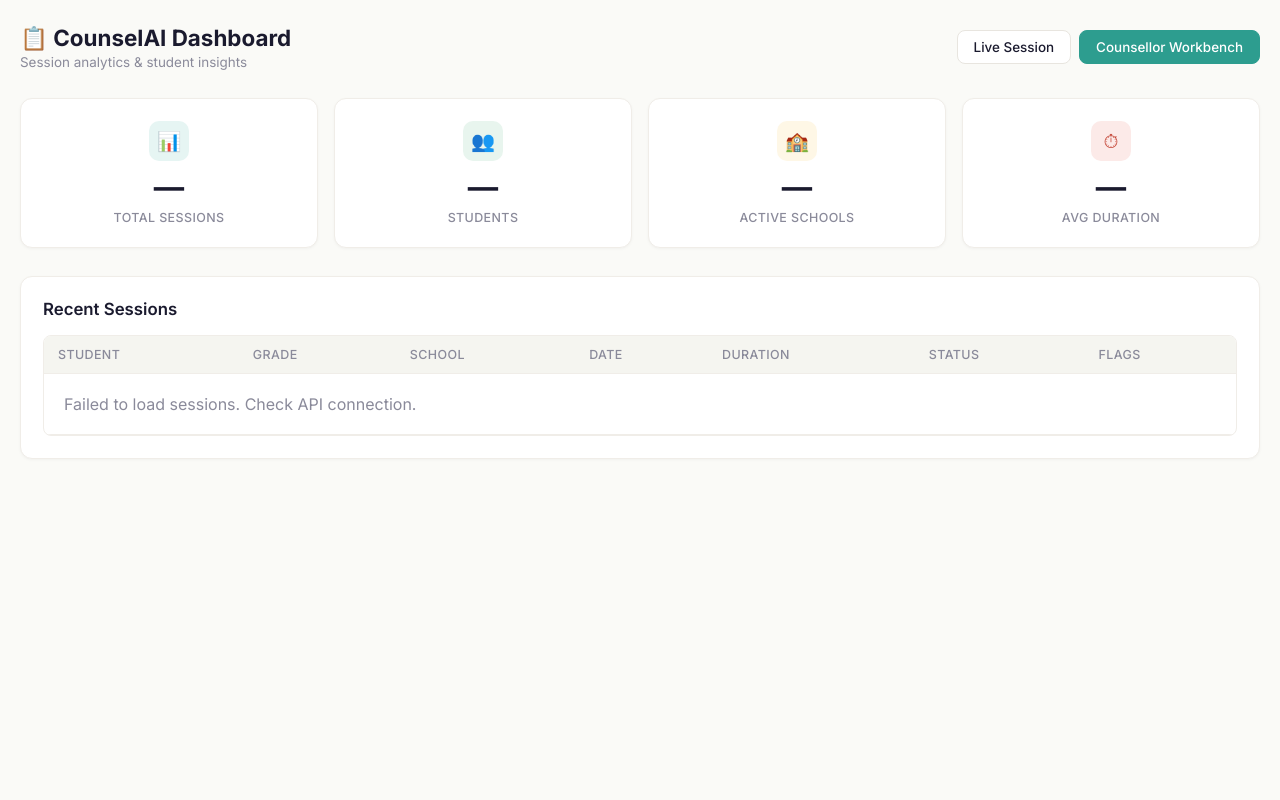
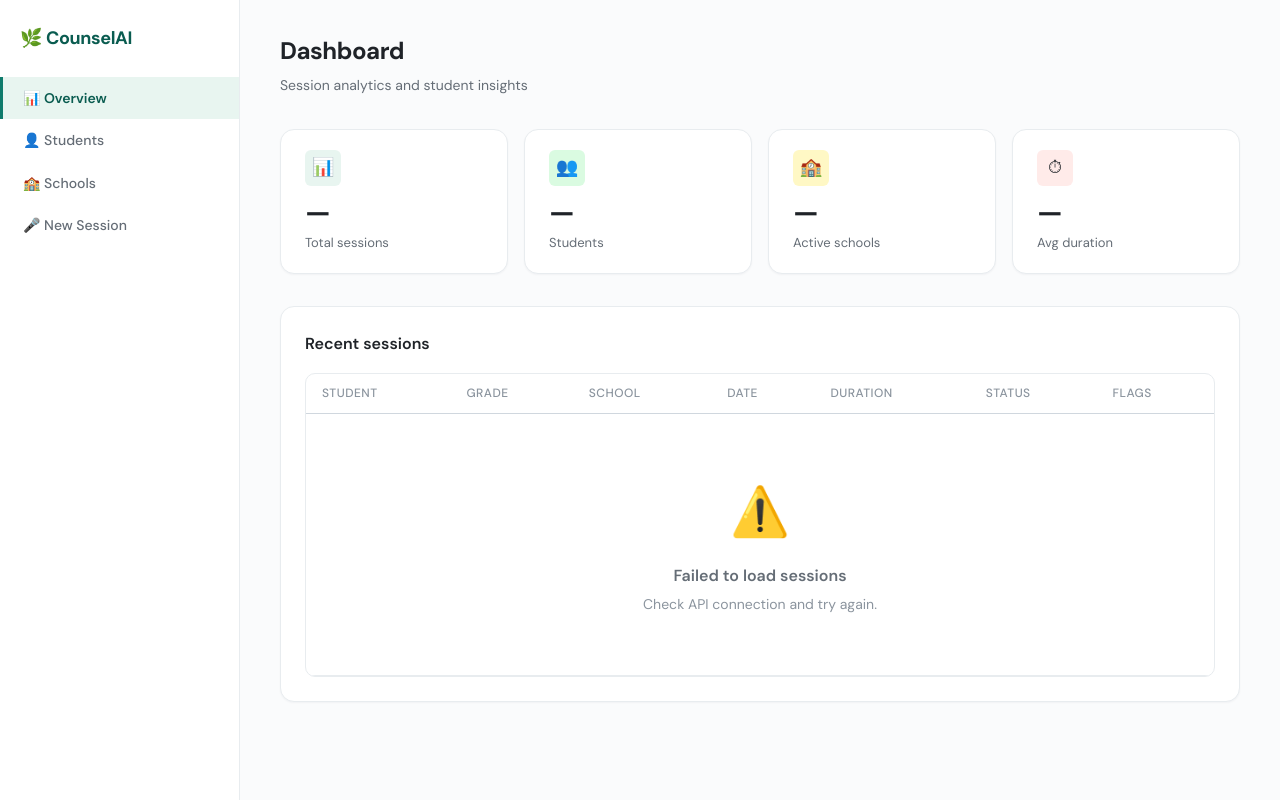
Before and after one commit to adityac7/counsel-ai, a FastAPI app: page /dashboard in a window 1280 px wide. Run offline with FastAPI, Linux system fonts and the light colour scheme; parts of the project's set-up code (start-up, migrations or seed data) failed here and were passed over.

```diff
--- a/templates/dashboard.html
+++ b/templates/dashboard.html
@@ -5,135 +5,335 @@
 <meta name="viewport" content="width=device-width,initial-scale=1">
 <title>Dashboard — CounselAI</title>
 <link rel="icon" type="image/svg+xml" href="/static/favicon.svg">
-<link href="https://fonts.googleapis.com/css2?family=Inter:wght@400;500;600;700&display=swap" rel="stylesheet">
+<link href="https://fonts.googleapis.com/css2?family=DM+Sans:wght@400;500;600;700&display=swap" rel="stylesheet">
 <style>
-:root{
-  --bg:#fafaf7;--surface:#ffffff;--surface-2:#f5f5f0;
-  --border:#e8e5df;--border-light:#f0ede8;
-  --teal:#2d9d8f;--teal-light:#e6f5f3;--teal-dark:#247f73;
-  --amber:#d4940a;--amber-light:#fef7e6;
-  --red:#c44536;--red-light:#fceae8;
-  --green:#3a8f6a;--green-light:#e8f5ee;
-  --text:#1a1a2e;--text-secondary:#5a5a6e;--text-muted:#8a8a9a;
+:root {
+  --bg-primary: #FAFBFC;
+  --bg-card: #FFFFFF;
+  --bg-subtle: #F4F5F7;
+  --bg-hover: #F0F1F4;
+  --brand: #0F7B6C;
+  --brand-light: #E8F5F0;
+  --brand-hover: #0D6B5E;
+  --brand-text: #0A5C50;
+  --success: #1A7F37;
+  --success-bg: #DAFBE1;
+  --warning: #9A6700;
+  --warning-bg: #FFF8C5;
+  --danger: #CF222E;
+  --danger-bg: #FFEBE9;
+  --info: #0969DA;
+  --info-bg: #DDF4FF;
+  --text-primary: #1F2328;
+  --text-secondary: #656D76;
+  --text-tertiary: #8B949E;
+  --border: #D0D7DE;
+  --border-subtle: #E8ECEF;
+  --border-hover: #B0B8C1;
+  --shadow-sm: 0 1px 2px rgba(31,35,40,0.04);
+  --shadow-md: 0 3px 6px rgba(31,35,40,0.04), 0 2px 4px rgba(31,35,40,0.08);
+  --shadow-lg: 0 8px 24px rgba(31,35,40,0.08), 0 2px 8px rgba(31,35,40,0.04);
+  --radius-sm: 6px;
+  --radius-md: 10px;
+  --radius-lg: 14px;
+  --radius-xl: 20px;
 }
-*{box-sizing:border-box;margin:0;padding:0}
-body{font-family:'Inter',system-ui,sans-serif;color:var(--text);background:var(--bg);min-height:100vh}
-.app{max-width:1300px;margin:0 auto;padding:24px 20px 48px}
+* { box-sizing: border-box; margin: 0; padding: 0; }
+body {
+  font-family: 'DM Sans', system-ui, -apple-system, sans-serif;
+  color: var(--text-primary);
+  background: var(--bg-primary);
+  min-height: 100vh;
+  font-size: 15px;
+  line-height: 1.6;
+}
+a { color: inherit; text-decoration: none; }
 
-/* Top bar */
-.topbar{display:flex;align-items:center;justify-content:space-between;gap:12px;margin-bottom:28px;flex-wrap:wrap}
-.topbar h1{font-size:1.4rem;font-weight:700;color:var(--text)}
-.topbar .sub{color:var(--text-muted);font-size:.84rem;margin-top:2px}
-.nav{display:flex;gap:8px;flex-wrap:wrap}
-.btn{display:inline-flex;align-items:center;gap:6px;padding:8px 16px;border-radius:8px;font-size:.84rem;font-weight:500;text-decoration:none;color:var(--text);background:var(--surface);border:1px solid var(--border);cursor:pointer;transition:all .15s}
-.btn:hover{border-color:var(--teal);color:var(--teal)}
-.btn-primary{background:var(--teal);color:#fff;border-color:var(--teal)}
-.btn-primary:hover{background:var(--teal-dark);color:#fff}
+/* Layout */
+.layout { display: flex; min-height: 100vh; }
+.sidebar {
+  width: 240px;
+  background: var(--bg-card);
+  border-right: 1px solid var(--border-subtle);
+  padding: 24px 0;
+  position: fixed;
+  top: 0;
+  left: 0;
+  bottom: 0;
+  display: flex;
+  flex-direction: column;
+  z-index: 10;
+}
+.sidebar-brand {
+  font-size: 18px;
+  font-weight: 700;
+  color: var(--brand-text);
+  padding: 0 20px 24px;
+  letter-spacing: -0.02em;
+}
+.nav-item {
+  display: flex;
+  align-items: center;
+  gap: 10px;
+  padding: 10px 20px;
+  font-size: 14px;
+  font-weight: 500;
+  color: var(--text-secondary);
+  transition: all 0.15s ease;
+  border-left: 3px solid transparent;
+}
+.nav-item:hover { color: var(--text-primary); background: var(--bg-subtle); }
+.nav-item.active {
+  color: var(--brand-text);
+  background: var(--brand-light);
+  border-left-color: var(--brand);
+  font-weight: 600;
+}
+.content {
+  margin-left: 240px;
+  flex: 1;
+  padding: 32px 40px 64px;
+  max-width: 1200px;
+}
 
-/* Stats row */
-.stats-row{display:grid;grid-template-columns:repeat(auto-fit,minmax(200px,1fr));gap:16px;margin-bottom:28px}
-.stat-card{background:var(--surface);border:1px solid var(--border-light);border-radius:12px;padding:22px 20px;text-align:center;box-shadow:0 1px 3px rgba(0,0,0,.04)}
-.stat-card .icon{width:40px;height:40px;border-radius:10px;display:inline-flex;align-items:center;justify-content:center;font-size:1.2rem;margin-bottom:10px}
-.stat-card .icon.teal{background:var(--teal-light);color:var(--teal)}
-.stat-card .icon.amber{background:var(--amber-light);color:var(--amber)}
-.stat-card .icon.green{background:var(--green-light);color:var(--green)}
-.stat-card .icon.red{background:var(--red-light);color:var(--red)}
-.stat-card .val{font-size:1.9rem;font-weight:700;color:var(--text);line-height:1.1}
-.stat-card .label{font-size:.78rem;color:var(--text-muted);margin-top:6px;text-transform:uppercase;letter-spacing:.4px;font-weight:500}
+/* Page header */
+.page-header { margin-bottom: 32px; }
+.page-header h1 {
+  font-size: 24px;
+  font-weight: 700;
+  color: var(--text-primary);
+  letter-spacing: -0.02em;
+}
+.page-header .subtitle {
+  color: var(--text-secondary);
+  font-size: 14px;
+  margin-top: 4px;
+}
+
+/* Stats */
+.stats-row {
+  display: grid;
+  grid-template-columns: repeat(4, 1fr);
+  gap: 16px;
+  margin-bottom: 32px;
+}
+.stat-card {
+  background: var(--bg-card);
+  border: 1px solid var(--border-subtle);
+  border-radius: var(--radius-lg);
+  padding: 20px 24px;
+  box-shadow: var(--shadow-sm);
+  text-align: left;
+}
+.stat-card:hover { border-color: var(--border); box-shadow: var(--shadow-md); }
+.stat-card .icon {
+  width: 36px;
+  height: 36px;
+  border-radius: var(--radius-sm);
+  display: flex;
+  align-items: center;
+  justify-content: center;
+  font-size: 18px;
+  margin-bottom: 12px;
+}
+.stat-card .icon.brand { background: var(--brand-light); }
+.stat-card .icon.success { background: var(--success-bg); }
+.stat-card .icon.warning { background: var(--warning-bg); }
+.stat-card .icon.danger { background: var(--danger-bg); }
+.stat-card .val {
+  font-size: 28px;
+  font-weight: 700;
+  color: var(--text-primary);
+  line-height: 1.1;
+}
+.stat-card .label {
+  font-size: 13px;
+  color: var(--text-secondary);
+  margin-top: 4px;
+}
 
 /* Cards */
-.card{background:var(--surface);border:1px solid var(--border-light);border-radius:12px;padding:22px;box-shadow:0 1px 3px rgba(0,0,0,.04);margin-bottom:20px}
-.card h2{font-size:1.05rem;font-weight:600;color:var(--text);margin-bottom:16px}
+.card {
+  background: var(--bg-card);
+  border: 1px solid var(--border-subtle);
+  border-radius: var(--radius-lg);
+  padding: 24px;
+  box-shadow: var(--shadow-sm);
+  margin-bottom: 24px;
+}
+.card:hover { border-color: var(--border); box-shadow: var(--shadow-md); }
+.card h2 {
+  font-size: 16px;
+  font-weight: 600;
+  color: var(--text-primary);
+  margin-bottom: 16px;
+}
 
 /* Chips */
-.chip{display:inline-block;padding:3px 10px;border-radius:6px;font-size:.75rem;font-weight:500}
-.chip-ok{background:var(--green-light);color:var(--green)}
-.chip-warn{background:var(--amber-light);color:var(--amber)}
-.chip-danger{background:var(--red-light);color:var(--red)}
-.chip-neutral{background:var(--surface-2);color:var(--text-secondary)}
+.chip {
+  display: inline-flex;
+  align-items: center;
+  gap: 4px;
+  padding: 2px 10px;
+  border-radius: 20px;
+  font-size: 12px;
+  font-weight: 500;
+}
+.chip-success { background: var(--success-bg); color: var(--success); }
+.chip-warning { background: var(--warning-bg); color: var(--warning); }
+.chip-danger { background: var(--danger-bg); color: var(--danger); }
+.chip-neutral { background: var(--bg-subtle); color: var(--text-secondary); }
 
 /* Table */
-.table-wrap{overflow-x:auto;border-radius:8px;border:1px solid var(--border-light)}
-table{width:100%;border-collapse:collapse;min-width:700px}
-th,td{text-align:left;padding:11px 14px;border-bottom:1px solid var(--border-light)}
-th{color:var(--text-muted);font-weight:500;font-size:.78rem;text-transform:uppercase;letter-spacing:.4px;background:var(--surface-2)}
-tr.row{cursor:pointer;transition:background .15s}
-tr.row:hover{background:var(--teal-light)}
+.table-wrap {
+  overflow-x: auto;
+  border-radius: var(--radius-md);
+  border: 1px solid var(--border-subtle);
+}
+table { width: 100%; border-collapse: collapse; font-size: 14px; min-width: 700px; }
+th {
+  text-align: left;
+  padding: 10px 16px;
+  font-weight: 500;
+  font-size: 12px;
+  color: var(--text-tertiary);
+  border-bottom: 1px solid var(--border);
+  text-transform: uppercase;
+  letter-spacing: 0.04em;
+}
+td { padding: 12px 16px; border-bottom: 1px solid var(--border-subtle); }
+tr.row { cursor: pointer; transition: background 0.15s; }
+tr.row:hover td { background: var(--bg-subtle); }
 
 /* Detail panel */
-.detail{margin-top:20px;display:none}
-.detail.active{display:block}
-.grid-2{display:grid;grid-template-columns:1fr 1fr;gap:16px}
-.card-inner{padding:16px;margin-bottom:12px;border-radius:10px;background:var(--surface-2);border:1px solid var(--border-light)}
-.card-inner strong{color:var(--text);font-size:.9rem}
+.detail { margin-top: 24px; display: none; }
+.detail.active { display: block; }
+.grid-2 { display: grid; grid-template-columns: 1fr 1fr; gap: 16px; }
+.card-inner {
+  padding: 16px;
+  margin-bottom: 12px;
+  border-radius: var(--radius-md);
+  background: var(--bg-subtle);
+  border: 1px solid var(--border-subtle);
+}
+.card-inner strong { color: var(--text-primary); font-size: 14px; }
 
 /* Metric bars */
-.metrics-bar{margin-bottom:8px}
-.metrics-bar .bar-label{display:flex;justify-content:space-between;font-size:.84rem;margin-bottom:4px;color:var(--text-secondary)}
-.metrics-bar .bar-label strong{color:var(--text)}
-.metrics-bar .track{height:6px;background:var(--surface-2);border-radius:4px;overflow:hidden;border:1px solid var(--border-light)}
-.metrics-bar .fill{height:100%;border-radius:4px;background:var(--teal);transition:width .4s}
+.metrics-bar { margin-bottom: 8px; }
+.metrics-bar .bar-label {
+  display: flex;
+  justify-content: space-between;
+  font-size: 13px;
+  margin-bottom: 4px;
+  color: var(--text-secondary);
+}
+.metrics-bar .bar-label strong { color: var(--text-primary); }
+.metrics-bar .track {
+  height: 6px;
+  background: var(--bg-subtle);
+  border-radius: 4px;
+  overflow: hidden;
+  border: 1px solid var(--border-subtle);
+}
+.metrics-bar .fill {
+  height: 100%;
+  border-radius: 4px;
+  background: var(--brand);
+  transition: width 0.4s;
+}
 
 /* Transcript */
-.transcript{max-height:340px;overflow-y:auto;margin-top:8px;padding:12px;border-radius:10px;background:var(--surface-2);border:1px solid var(--border-light)}
-.entry{padding:8px 12px;border-radius:8px;margin-bottom:6px}
-.entry.student{background:var(--teal-light);border:1px solid #c8e8e3}
-.entry.counsellor{background:var(--amber-light);border:1px solid #f0e0b8}
-.entry .role{font-size:.72rem;color:var(--text-muted);margin-bottom:2px;text-transform:uppercase;letter-spacing:.3px;font-weight:500}
+.transcript {
+  max-height: 340px;
+  overflow-y: auto;
+  margin-top: 8px;
+  padding: 12px;
+  border-radius: var(--radius-md);
+  background: var(--bg-subtle);
+  border: 1px solid var(--border-subtle);
+}
+.entry { padding: 8px 12px; border-radius: 8px; margin-bottom: 6px; }
+.entry.student { background: var(--bg-subtle); border: 1px solid var(--border-subtle); }
+.entry.counsellor { background: var(--brand-light); border: 1px solid #B8E4DC; }
+.entry .role {
+  font-size: 11px;
+  color: var(--text-tertiary);
+  margin-bottom: 2px;
+  text-transform: uppercase;
+  letter-spacing: 0.03em;
+  font-weight: 500;
+}
 
-.muted{color:var(--text-muted)}.empty{padding:20px;color:var(--text-muted)}
-ul{margin:0;padding-left:18px;color:var(--text-secondary)}
+.muted { color: var(--text-tertiary); }
+.empty-state {
+  text-align: center;
+  padding: 48px 20px;
+  color: var(--text-tertiary);
+}
+.empty-state .icon { font-size: 48px; margin-bottom: 12px; }
+.empty-state .title { font-size: 16px; font-weight: 600; color: var(--text-secondary); margin-bottom: 4px; }
+.empty-state .desc { font-size: 14px; color: var(--text-tertiary); }
+ul { margin: 0; padding-left: 18px; color: var(--text-secondary); }
 
-@media(max-width:768px){.grid-2{grid-template-columns:1fr}.stats-row{grid-template-columns:1fr 1fr}}
+@media(max-width: 900px) {
+  .sidebar { display: none; }
+  .content { margin-left: 0; padding: 20px; }
+  .stats-row { grid-template-columns: 1fr 1fr; }
+  .grid-2 { grid-template-columns: 1fr; }
+}
 </style>
 </head>
 <body>
-<div class="app">
-  <div class="topbar">
-    <div>
-      <h1>📋 CounselAI Dashboard</h1>
-      <div class="sub">Session analytics &amp; student insights</div>
-    </div>
-    <div class="nav">
-      <a class="btn" href="/">Live Session</a>
-      <a class="btn btn-primary" href="/api/v1/dashboard/counsellor">Counsellor Workbench</a>
-    </div>
+<div class="layout">
+  <nav class="sidebar">
+    <div class="sidebar-brand">🌿 CounselAI</div>
+    <a href="/dashboard" class="nav-item active">📊 Overview</a>
+    <a href="/api/v1/dashboard/counsellor" class="nav-item">👤 Students</a>
+    <a href="/dashboard" class="nav-item">🏫 Schools</a>
+    <a href="/" class="nav-item">🎤 New Session</a>
+  </nav>
+
+  <main class="content">
+    <div class="page-header">
+      <h1>Dashboard</h1>
+      <div class="subtitle">Session analytics and student insights</div>
     </div>
 
     <div class="stats-row" id="stats-row">
       <div class="stat-card">
-      <div class="icon teal">📊</div>
+        <div class="icon brand">📊</div>
         <div class="val" id="st-total">—</div>
-      <div class="label">Total Sessions</div>
+        <div class="label">Total sessions</div>
       </div>
       <div class="stat-card">
-      <div class="icon green">👥</div>
+        <div class="icon success">👥</div>
         <div class="val" id="st-students">—</div>
         <div class="label">Students</div>
       </div>
       <div class="stat-card">
-      <div class="icon amber">🏫</div>
+        <div class="icon warning">🏫</div>
         <div class="val" id="st-schools">—</div>
-      <div class="label">Active Schools</div>
+        <div class="label">Active schools</div>
       </div>
       <div class="stat-card">
-      <div class="icon red">⏱</div>
+        <div class="icon danger">⏱</div>
         <div class="val" id="st-avg">—</div>
-      <div class="label">Avg Duration</div>
+        <div class="label">Avg duration</div>
       </div>
     </div>
 
     <div class="card">
-    <h2>Recent Sessions</h2>
+      <h2>Recent sessions</h2>
       <div class="table-wrap">
         <table>
           <thead><tr><th>Student</th><th>Grade</th><th>School</th><th>Date</th><th>Duration</th><th>Status</th><th>Flags</th></tr></thead>
-        <tbody id="sessions-body"><tr><td colspan="7" class="empty">Loading sessions…</td></tr></tbody>
+          <tbody id="sessions-body"><tr><td colspan="7" style="padding:20px;color:var(--text-tertiary)">Loading sessions…</td></tr></tbody>
         </table>
       </div>
     </div>
 
     <div id="session-detail" class="detail"></div>
+  </main>
 </div>
 
 <script>
@@ -143,17 +343,16 @@ function fmtDate(v){if(!v)return'—';const d=new Date(v);return isNaN(d)?v:d.to
 function fmtDur(s){if(s==null||isNaN(+s))return'—';s=Math.max(0,+s);const m=Math.floor(s/60),sec=Math.floor(s%60);return m>0?`${m}m ${sec}s`:`${sec}s`}
 
 function severityChip(count,severity){
-  if(!count||count===0)return'<span class="chip chip-ok">None</span>';
-  const cls=severity==='high'?'chip-danger':severity==='medium'?'chip-warn':'chip-neutral';
+  if(!count||count===0)return'<span class="chip chip-success">None</span>';
+  const cls=severity==='high'?'chip-danger':severity==='medium'?'chip-warning':'chip-neutral';
   return`<span class="chip ${cls}">${count} flag${count>1?'s':''}</span>`}
 
 function statusChip(s){
-  if(s==='completed')return'<span class="chip chip-ok">Done</span>';
-  if(s==='processing')return'<span class="chip chip-warn">Processing</span>';
+  if(s==='completed')return'<span class="chip chip-success">Done</span>';
+  if(s==='processing')return'<span class="chip chip-warning">Processing</span>';
   if(s==='failed')return'<span class="chip chip-danger">Failed</span>';
   return`<span class="chip chip-neutral">${esc(s||'—')}</span>`}
 
-/* -- Transcript & profile rendering (kept from original) -- */
 function renderTranscript(entries){
   if(!Array.isArray(entries)||!entries.length)return'<div class="muted">No transcript available.</div>';
   return entries.map(e=>{const r=(e.role||'student').toLowerCase();return`<div class="entry ${r==='counsellor'?'counsellor':'student'}"><div class="role">${r==='counsellor'?'Counsellor':'Student'}</div><div>${esc(e.text)||'(empty)'}</div></div>`}).join('')}
@@ -175,10 +374,9 @@ function profileSections(p){
   const emo=[p?.emotional_profile?.empathy_level?`Empathy: ${p.emotional_profile.empathy_level}`:'',p?.emotional_profile?.emotional_regulation?`Regulation: ${p.emotional_profile.emotional_regulation}`:'',p?.emotional_profile?.stress_response?`Stress response: ${p.emotional_profile.stress_response}`:'',anx.length?`Anxiety markers: ${anx.join(', ')}`:''].filter(Boolean);
   const beh=[p?.behavioral_insights?.confidence_level?`Confidence: ${p.behavioral_insights.confidence_level}`:'',p?.behavioral_insights?.social_dynamics?`Social: ${p.behavioral_insights.social_dynamics}`:'',p?.behavioral_insights?.leadership_potential?`Leadership: ${p.behavioral_insights.leadership_potential}`:''].filter(Boolean);
   const flags=Array.isArray(p?.red_flags)?p.red_flags:[];
-  const flagsHtml=flags.length?flags.map(f=>`<div style="padding:6px 10px;background:var(--red-light);border-radius:8px;margin-bottom:4px;color:var(--red)">⚠ ${esc(typeof f==='string'?f:f.description||JSON.stringify(f))}</div>`).join(''):'<div class="muted">No red flags.</div>';
+  const flagsHtml=flags.length?flags.map(f=>`<div style="padding:6px 10px;background:var(--danger-bg);border-radius:8px;margin-bottom:4px;color:var(--danger)">⚠ ${esc(typeof f==='string'?f:f.description||JSON.stringify(f))}</div>`).join(''):'<div class="muted">No red flags.</div>';
   return{personality:renderRows(pers),cognitive:renderRows(cog),emotional:renderRows(emo),behavioral:renderRows(beh),redFlags:flagsHtml,summary:esc(p?.summary||'No summary available.')}}
 
-/* -- Session detail (uses counsellor review endpoint) -- */
 async function openSession(id){
   detailEl.classList.add('active');
   detailEl.innerHTML='<div class="card"><div class="muted">Loading session details…</div></div>';
@@ -190,7 +388,7 @@ async function openSession(id){
     const studentName=data.student?.full_name||data.student_name||'—';
     const studentGrade=data.student?.grade||data.student_grade||'—';
     const dur=fmtDur(data.duration_seconds);
-    detailEl.innerHTML=`<div class="card"><h2>Session Detail</h2>
+    detailEl.innerHTML=`<div class="card"><h2>Session detail</h2>
       <div class="grid-2"><div class="card-inner"><strong>Student</strong><div class="muted" style="margin-top:6px">${esc(studentName)} · Grade ${esc(studentGrade)} · ${dur}</div></div>
       <div class="card-inner"><strong>Scores</strong><div style="margin-top:8px">${metricBars(p)}</div></div></div>
       <div class="card-inner"><strong>Personality</strong><div class="muted" style="margin-top:6px">${sec.personality}</div></div>
@@ -198,13 +396,12 @@ async function openSession(id){
       <div class="card-inner"><strong>Emotional</strong><div class="muted" style="margin-top:6px">${sec.emotional}</div></div>
       <div class="card-inner"><strong>Behavioral</strong><div class="muted" style="margin-top:6px">${sec.behavioral}</div></div>
       <div class="card-inner"><strong>Recommendations</strong><div style="margin-top:6px">${renderRecs(p)}</div></div>
-      <div class="card-inner"><strong style="color:var(--red)">Red Flags</strong><div style="margin-top:6px">${sec.redFlags}</div></div>
+      <div class="card-inner"><strong style="color:var(--danger)">Red flags</strong><div style="margin-top:6px">${sec.redFlags}</div></div>
       <div class="card-inner"><strong>Summary</strong><div class="muted" style="margin-top:6px">${sec.summary}</div></div>
       <div class="card-inner"><strong>Transcript</strong><div class="transcript">${renderTranscript(data.transcript||[])}</div></div>
     </div>`;
   }catch(e){detailEl.innerHTML=`<div class="card"><div class="muted">Error loading session.</div></div>`}}
 
-/* -- Main data load using counsellor queue API -- */
 async function load(){
   try{
     const res=await fetch('/api/v1/dashboard/counsellor/queue?limit=50');
@@ -213,7 +410,6 @@ async function load(){
     const ss=Array.isArray(pl.items)?pl.items:[];
     const total=pl.total||ss.length;
 
-    // Stats
     document.getElementById('st-total').textContent=total;
     const students=new Set(ss.map(s=>s.student_name).filter(Boolean));
     document.getElementById('st-students').textContent=students.size;
@@ -222,7 +418,10 @@ async function load(){
     const durations=ss.map(s=>+s.duration_seconds).filter(d=>!isNaN(d)&&d>0);
     document.getElementById('st-avg').textContent=durations.length?fmtDur(durations.reduce((a,b)=>a+b,0)/durations.length):'—';
 
-    if(!ss.length){sessionsBody.innerHTML='<tr><td colspan="7" class="empty">No sessions yet. Start a counselling session to see data here.</td></tr>';return}
+    if(!ss.length){
+      sessionsBody.innerHTML=`<tr><td colspan="7"><div class="empty-state"><div class="icon">📋</div><div class="title">No sessions yet</div><div class="desc">Start a counselling session to see data here.</div></div></td></tr>`;
+      return;
+    }
 
     sessionsBody.innerHTML=ss.map(s=>`<tr class="row" data-id="${esc(s.session_id)}">
       <td><strong>${esc(s.student_name||'Student')}</strong></td>
@@ -237,7 +436,7 @@ async function load(){
     document.querySelectorAll('.row').forEach(r=>r.addEventListener('click',()=>openSession(r.dataset.id)));
   }catch(e){
     console.error('Dashboard load failed:',e);
-    sessionsBody.innerHTML='<tr><td colspan="7" class="empty">Failed to load sessions. Check API connection.</td></tr>'}}
+    sessionsBody.innerHTML=`<tr><td colspan="7"><div class="empty-state"><div class="icon">⚠️</div><div class="title">Failed to load sessions</div><div class="desc">Check API connection and try again.</div></div></td></tr>`}}
 
 load();
 </script>
```
Also changed, not shown: src/counselai/api/gemini_client.py (+15 -4 lines), src/counselai/api/routes/gemini_ws.py (+87 -54 lines), src/counselai/api/websocket_handler.py (+24 -1 lines), counselai.db, 2 other files. Lines whose indentation alone changed are shown as unchanged.
